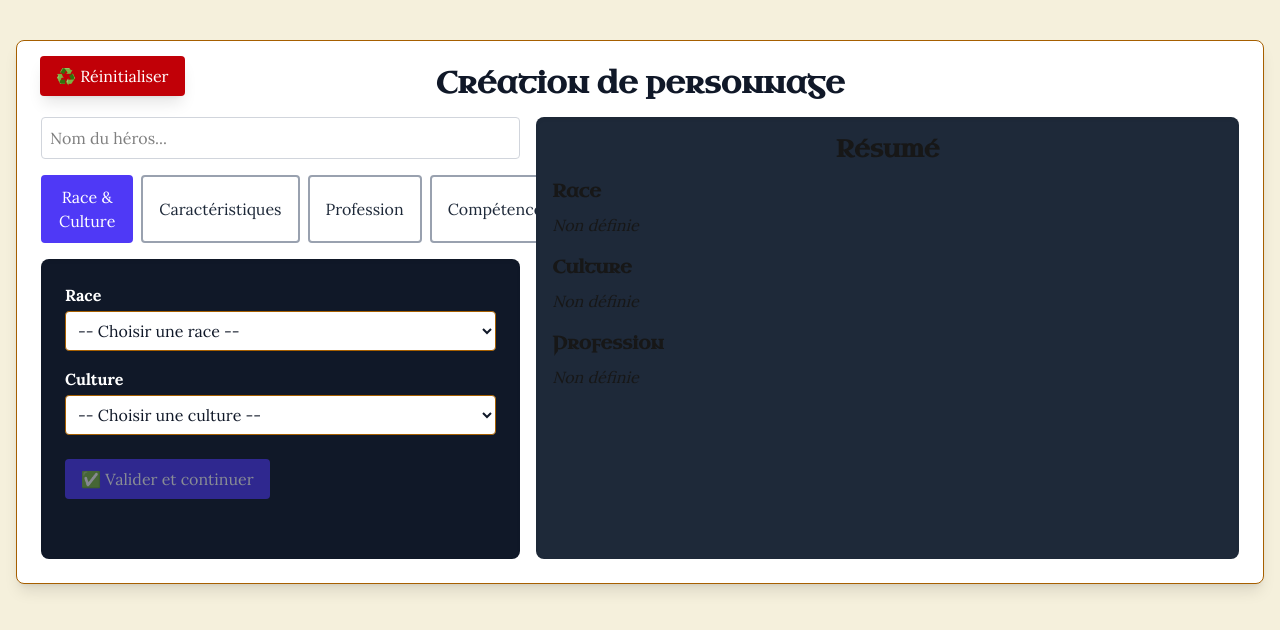
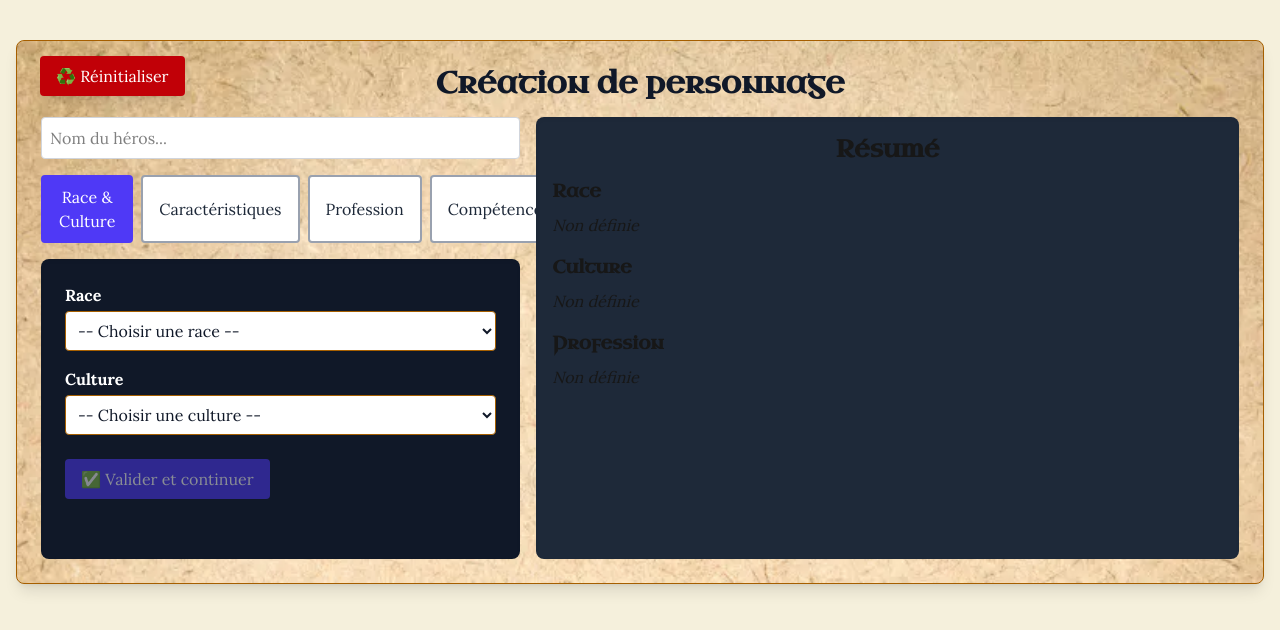
Before and after one commit to nfrugier/rmu-creator-next, a Next.js app: page /create in a window 1280 px wide. Shown: the top 630 px of the page. Built offline with nearby package versions, Linux system fonts and the light colour scheme.

Commit message:
Update layout.tsx to use bg-parchment to the right place

```diff
--- a/src/app/layout.tsx
+++ b/src/app/layout.tsx
@@ -12,9 +12,9 @@ export const metadata = {
 export default function RootLayout({ children }: { children: React.ReactNode }) {
   return (
     <html lang="fr" className={`${titleFont.variable}`}>
-      <body className={`${bodyFont.className} bg-parchment text-gray-900`}>
+      <body className={`${bodyFont.className} text-gray-900`}>
         <div className="min-h-screen flex justify-center items-start py-10 px-4 bg-texture">
-          <div className="w-full max-w-9xl bg-white border border-yellow-700 shadow-lg rounded-lg p-6 space-y-6">
+          <div className="w-full max-w-9xl bg-parchment border border-yellow-700 shadow-lg rounded-lg p-6 space-y-6">
             <h1 className="text-2xl title text-gray-900 text-center">Création de personnage</h1>
             {children}
           </div>
```
